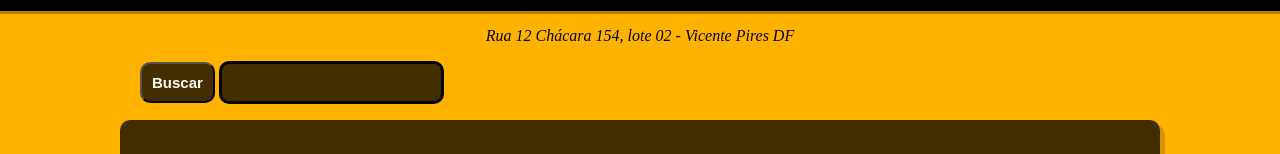
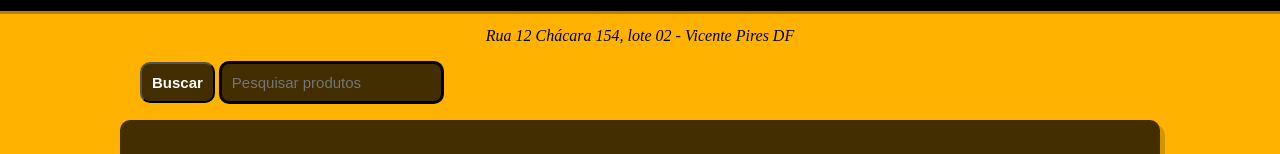
Before and after one commit to RodrigoTargino/site-joca, a plain HTML site: page index.html in a window 1280 px wide. Shown: the part 154-308 px from the top of the page. Drawn offline with Linux system fonts and the light colour scheme.

Commit message:
Update index.html

```diff
--- a/index.html
+++ b/index.html
@@ -26,7 +26,7 @@
         <section id="pesquisa">
             <form action="#" method="get">
                 <input type="submit" value="Buscar" class="botao">
-                <input type="text" name="busca" id="ibusca">
+                <input type="text" name="busca" id="ibusca" placeholder="Pesquisar produtos">
             </form>
         </section>
     </p>
```
